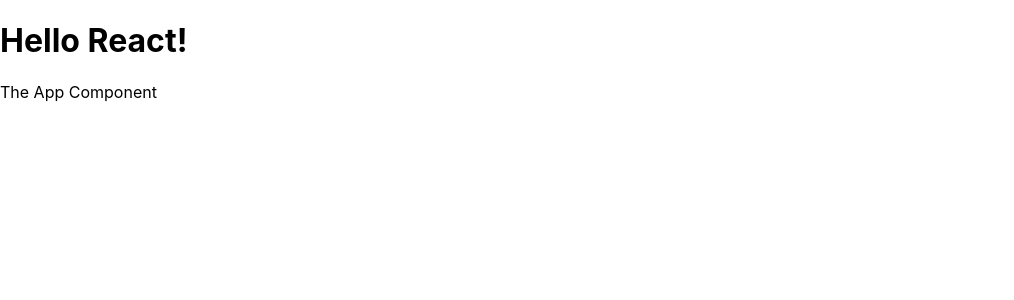
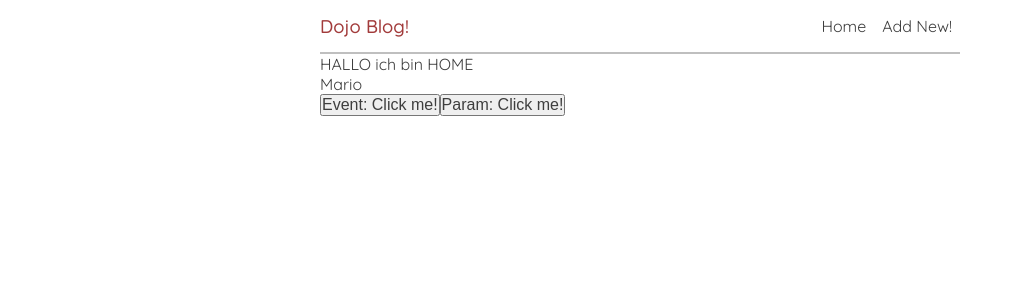
Before and after one commit to behrens-de/dojo-blog, a React (Create React App) app: page / in a window 1280 px wide. Shown: the top 300 px of the page, without its empty margins (0-1014 px from the left). Built offline with nearby package versions, Linux system fonts and the light colour scheme.

Commit message:
build some components

```diff
--- a/public/index.html
+++ b/public/index.html
@@ -1,5 +1,5 @@
 <!DOCTYPE html>
-<html lang="en">
+<html lang="de">
   <head>
     <meta charset="utf-8" />
     <link rel="icon" href="%PUBLIC_URL%/favicon.ico" />
--- a/src/App.js
+++ b/src/App.js
@@ -1,10 +1,19 @@
+import Navbar from "./components/Navibar";
+import Home from "./components/Home";
+
 function App() {
-  return (
+
+  const title = 'Dojo Blog!'
+
+
+  const jsx = (
     <div>
-      <h1>Hello React!</h1>
-      <p>The App Component</p>
+      <Navbar name={title} />
+      <Home />
     </div>
   );
+
+  return jsx;
 }
 
 export default App;
--- /dev/null
+++ b/src/components/Home.js
@@ -0,0 +1,25 @@
+const Home = () => {
+
+    // Variablen sebst sind nicht reactiv
+    let name = 'Mario';
+
+    const handleClickEvent = (event) => {
+        console.log('EVENT: ', event)
+    }
+
+    const handleClickParam = (param) => {
+        console.log('PARAM: ', param)
+    }
+
+    return (<div className="Home">
+        <div className="container">
+
+        <h1>HALLO ich bin HOME</h1>
+        <p>{name}</p>
+        <button onClick={handleClickEvent}>Event: Click me!</button>
+        <button onClick={()=>handleClickParam('Argument')}>Param: Click me!</button>
+        </div>
+    </div>);
+}
+
+export default Home;
--- /dev/null
+++ b/src/components/Navibar.js
@@ -0,0 +1,20 @@
+const Navbar = props => {
+
+    const { name } = props;
+
+    const jsx = (
+        <div className="container">
+            <nav className="navbar">
+                <h1>{name ?? 'NO NAMED'}</h1>
+                <ul className="liks">
+                    <li><a href="/">Home</a></li>
+                    <li><a href="/">Add New!</a></li>
+                </ul>
+            </nav>
+        </div>
+    )
+
+    return jsx;
+}
+
+export default Navbar;
--- a/src/index.css
+++ b/src/index.css
@@ -1,13 +1,44 @@
-body {
+@import url('https://fonts.googleapis.com/css2?family=Quicksand:wght@300;400;500;600;700&display=swap');
+
+*{
   margin: 0;
-  font-family: -apple-system, BlinkMacSystemFont, 'Segoe UI', 'Roboto', 'Oxygen',
-    'Ubuntu', 'Cantarell', 'Fira Sans', 'Droid Sans', 'Helvetica Neue',
-    sans-serif;
-  -webkit-font-smoothing: antialiased;
-  -moz-osx-font-smoothing: grayscale;
+  padding: 0;
+  font-size: inherit;
+  color: #3e3e3e;
+  font-weight: 400;
 }
 
-code {
-  font-family: source-code-pro, Menlo, Monaco, Consolas, 'Courier New',
-    monospace;
+body{
+  font-family: 'Quicksand', sans-serif;
 }
+
+
+.container{
+  width: 40rem;
+  margin: 0 auto;
+}
+
+
+nav h1{
+font-size: 1.15rem;
+font-weight: 500;
+color: rgb(162, 59, 59);
+}
+
+nav.navbar{
+  display: flex;
+  border-bottom: 2px solid rgba(0,0,0,.25);
+  justify-content: space-between;
+  align-items: center;
+}
+
+nav.navbar ul{
+  list-style: none;
+  display: flex;
+}
+
+nav.navbar ul > li > a {
+  padding: 1rem .5rem;
+  display: block;
+  text-decoration: none;
+}
```
